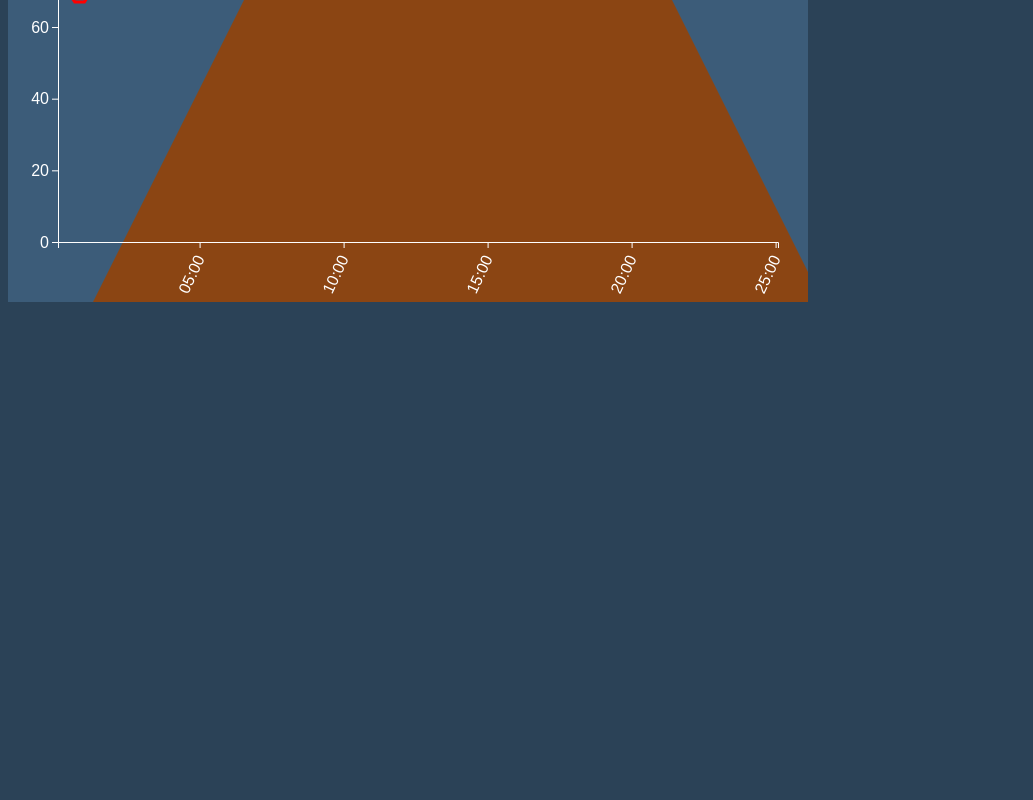
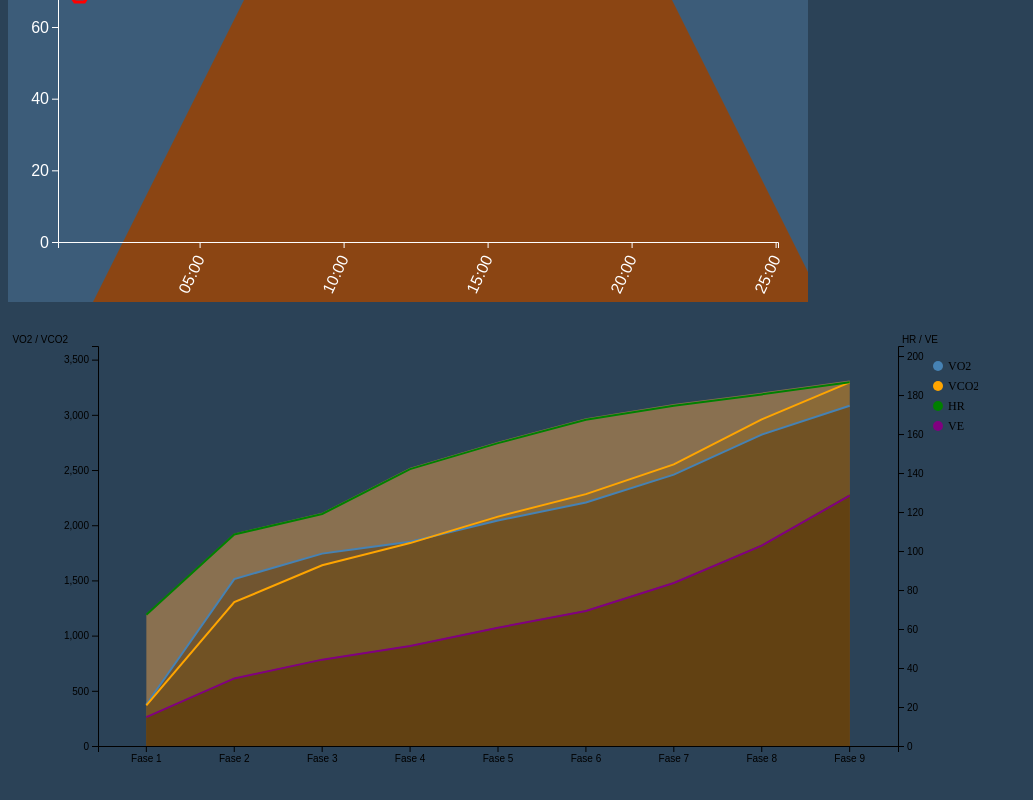
Before and after one commit to BenDover333/dashboardBiometrie, a plain HTML site: page index.html in a window 1280 px wide. Shown: the part 720-1520 px from the top of the page, without its empty margins (0-1033 px from the left). Before the commit the page ends 1034 px from the top, so only its background shows below. Drawn offline with nearby package versions, Linux system fonts and the light colour scheme; a web font is replaced by a local one.

Commit message:
Data samengevoegd in één grafiek

```diff
--- a/index.html
+++ b/index.html
@@ -16,6 +16,7 @@
 
 
     <script src="js/script.js"></script>
+    <script src="js/grafieken_samenvoegen.js"></script>
 </body>
 
 </html>
--- /dev/null
+++ b/js/grafieken_samenvoegen.js
@@ -0,0 +1,214 @@
+function drawGraph() {
+    const dataFile = "data/sportData.csv";
+
+    d3.dsv(";", dataFile).then(function (data) {
+        data.forEach(function (d) {
+            d.HR = d.HR ? +d.HR : 0;
+            d["t (s)"] = d3.timeParse("%M:%S")(d["t (s)"]);
+            d.VO2 = parseFloat(d.VO2.replace(",", "."));
+            d.VCO2 = parseFloat(d.VCO2.replace(",", "."));
+            d.VE = parseFloat(d.VE.replace(",", "."));
+            d.fase = bepaalFase(d["t (s)"]);
+        });
+
+        const gemiddeldePerFase = berekenGemiddeldenPerFase(data);
+        createDoubleYAxisChart(gemiddeldePerFase);
+    });
+}
+
+function createDoubleYAxisChart(data) {
+    const width = 800;
+    const height = 400;
+    const margin = { top: 40, right: 80, bottom: 50, left: 90 };
+
+    const svg = d3.select("body").append("svg")
+        .attr("width", width + margin.left + margin.right)
+        .attr("height", height + margin.top + margin.bottom)
+        .append("g")
+        .attr("transform", `translate(${margin.left},${margin.top})`);
+
+    // X- en Y-schalen
+    const x = d3.scaleBand()
+        .domain(data.map(d => d.fase))
+        .range([0, width])
+        .padding(0.1);
+
+    const yLeft = d3.scaleLinear()
+        .domain([0, d3.max(data, d => Math.max(d.gemiddeldeVO2, d.gemiddeldeVCO2)) * 1.1])
+        .range([height, 0]);
+
+    const yRight = d3.scaleLinear()
+        .domain([0, d3.max(data, d => Math.max(d.gemiddeldeHR, d.gemiddeldeVE)) * 1.1])
+        .range([height, 0]);
+
+    // Berg tekenen als achtergrond
+    drawBerg(data, svg, x, yLeft, height);
+
+    // X- en Y-assen
+    svg.append("g")
+        .attr("transform", `translate(0,${height})`)
+        .call(d3.axisBottom(x));
+
+    svg.append("g")
+        .call(d3.axisLeft(yLeft))
+        .append("text")
+        .attr("fill", "black")
+        .attr("x", -30)
+        .attr("y", -10)
+        .attr("dy", "0.71em")
+        .attr("text-anchor", "end")
+        .text("VO2 / VCO2");
+
+    svg.append("g")
+        .attr("transform", `translate(${width},0)`)
+        .call(d3.axisRight(yRight))
+        .append("text")
+        .attr("fill", "black")
+        .attr("x", 40)
+        .attr("y", -10)
+        .attr("dy", "0.71em")
+        .attr("text-anchor", "end")
+        .text("HR / VE");
+
+    // Lijnen voor VO2, VCO2, HR en VE
+    const line = d3.line()
+        .x(d => x(d.fase) + x.bandwidth() / 2);
+
+    svg.append("path")
+        .datum(data)
+        .attr("fill", "none")
+        .attr("stroke", "steelblue")
+        .attr("stroke-width", 2)
+        .attr("d", line.y(d => yLeft(d.gemiddeldeVO2)));
+
+    svg.append("path")
+        .datum(data)
+        .attr("fill", "none")
+        .attr("stroke", "orange")
+        .attr("stroke-width", 2)
+        .attr("d", line.y(d => yLeft(d.gemiddeldeVCO2)));
+
+    svg.append("path")
+        .datum(data)
+        .attr("fill", "none")
+        .attr("stroke", "green")
+        .attr("stroke-width", 2)
+        .attr("d", line.y(d => yRight(d.gemiddeldeHR)));
+
+    svg.append("path")
+        .datum(data)
+        .attr("fill", "none")
+        .attr("stroke", "purple")
+        .attr("stroke-width", 2)
+        .attr("d", line.y(d => yRight(d.gemiddeldeVE)));
+
+    // Legenda
+    const legend = svg.append("g")
+        .attr("transform", `translate(${width + 40},20)`);
+
+    const labels = [
+        { color: "steelblue", text: "VO2" },
+        { color: "orange", text: "VCO2" },
+        { color: "green", text: "HR" },
+        { color: "purple", text: "VE" }
+    ];
+
+    labels.forEach((label, i) => {
+        legend.append("circle")
+            .attr("cx", 0)
+            .attr("cy", i * 20)
+            .attr("r", 5)
+            .style("fill", label.color);
+
+        legend.append("text")
+            .attr("x", 10)
+            .attr("y", i * 20)
+            .attr("dy", "0.35em")
+            .text(label.text)
+            .style("font-size", "12px");
+    });
+}
+
+function drawBerg(data, svg, x, y, height) {
+    const area = d3.area()
+        .x(d => x(d.fase) + x.bandwidth() / 2)
+        .y0(height)
+        .y1(d => y(d.gemiddeldeHR * 17.75));
+
+    const area2 = d3.area()
+        .x(d => x(d.fase) + x.bandwidth() / 2)
+        .y0(height)
+        .y1(d => y(d.gemiddeldeVE * 17.75));
+
+    const area3 = d3.area()
+        .x(d => x(d.fase) + x.bandwidth() / 2)
+        .y0(height)
+        .y1(d => y(d.gemiddeldeVCO2));
+
+    const area4 = d3.area()
+        .x(d => x(d.fase) + x.bandwidth() / 2)
+        .y0(height)
+        .y1(d => y(d.gemiddeldeVO2));
+
+    svg.append("path")
+        .datum(data)
+        .attr("fill", "#A87F4E")
+        .attr("opacity", 0.75)
+        .attr("d", area);
+
+    svg.append("path")
+        .datum(data)
+        .attr("fill", "#4A2C08")
+        .attr("opacity", 1)
+        .attr("d", area2);
+
+    svg.append("path")
+        .datum(data)
+        .attr("fill", "#8B6520")
+        .attr("opacity", 0.5)
+        .attr("d", area3);
+
+    svg.append("path")
+        .datum(data)
+        .attr("fill", "#5A3A10")
+        .attr("opacity", 0.5)
+        .attr("d", area4);
+}
+
+function bepaalFase(tijd) {
+    const parseTime = d3.timeParse("%M:%S");
+    const grenzen = [
+        { start: parseTime("00:30"), end: parseTime("01:00"), fase: "Fase 1" },
+        { start: parseTime("03:30"), end: parseTime("04:00"), fase: "Fase 2" },
+        { start: parseTime("06:35"), end: parseTime("07:05"), fase: "Fase 3" },
+        { start: parseTime("09:35"), end: parseTime("10:05"), fase: "Fase 4" },
+        { start: parseTime("12:35"), end: parseTime("13:05"), fase: "Fase 5" },
+        { start: parseTime("15:35"), end: parseTime("16:05"), fase: "Fase 6" },
+        { start: parseTime("18:35"), end: parseTime("19:05"), fase: "Fase 7" },
+        { start: parseTime("21:35"), end: parseTime("22:05"), fase: "Fase 8" },
+        { start: parseTime("24:35"), end: parseTime("25:05"), fase: "Fase 9" }
+    ];
+
+    for (let i = 0; i < grenzen.length; i++) {
+        if (tijd >= grenzen[i].start && tijd < grenzen[i].end) {
+            return grenzen[i].fase;
+        }
+    }
+    return "Onbekende fase";
+}
+
+function berekenGemiddeldenPerFase(data) {
+    const bekendeFasen = data.filter(d => d.fase !== "Onbekende fase");
+    const faseGroepen = d3.group(bekendeFasen, d => d.fase);
+
+    return Array.from(faseGroepen, ([fase, waarden]) => ({
+        fase: fase,
+        gemiddeldeVE: d3.mean(waarden, d => d.VE),
+        gemiddeldeHR: d3.mean(waarden, d => d.HR),
+        gemiddeldeVO2: d3.mean(waarden, d => d.VO2),
+        gemiddeldeVCO2: d3.mean(waarden, d => d.VCO2)
+    }));
+}
+
+// Start grafiektekenen
+drawGraph();
```
